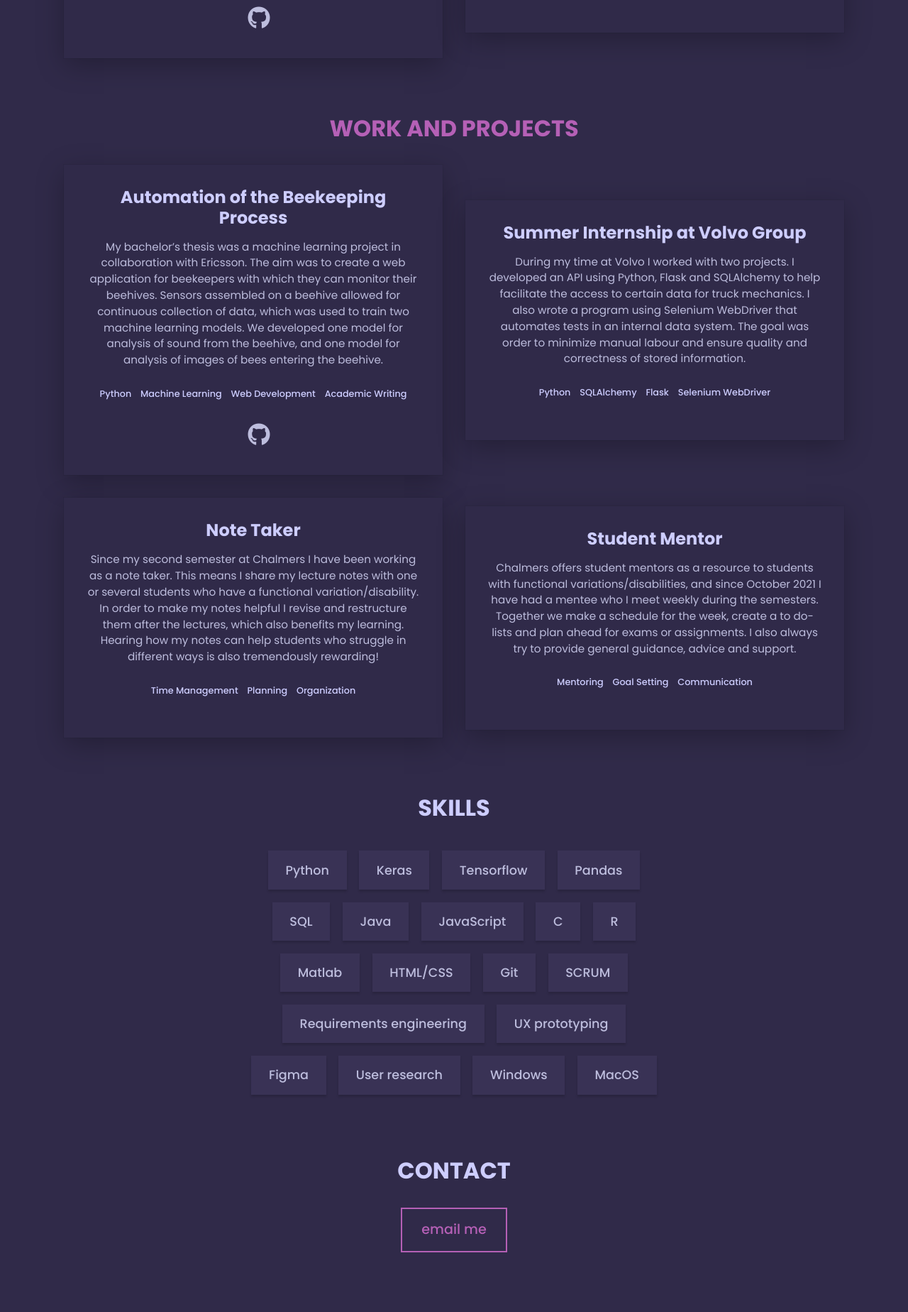
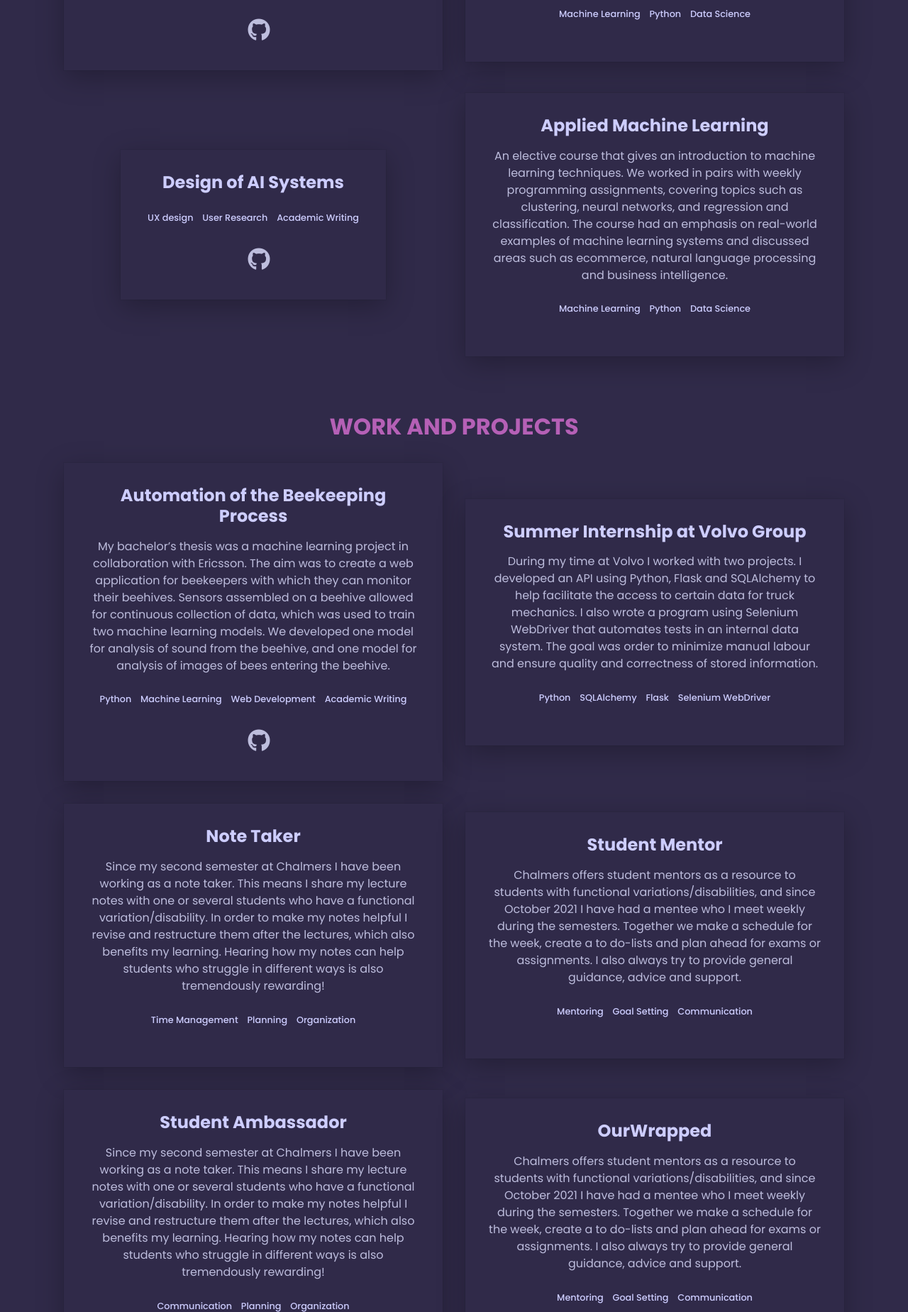
Before and after one commit to lisaelsi/Portfolio, a plain HTML site: page index.html in a window 1280 px wide. Shown: the part 1749-3597 px from the top of the page at 71% size. Drawn offline with Linux system fonts and the light colour scheme.

Commit message:
added applied machine learning

```diff
--- a/index.html
+++ b/index.html
@@ -123,7 +123,7 @@
           </p>
           <ul class="project__stack">
             <li class="project__stack-item">Team Work</li>
-            <li class="project__stack-item">Machine Learning</li>
+            <li class="project__stack-item">Data Science</li>
             <li class="project__stack-item">Python</li>
           </ul>
         </div>
@@ -164,18 +164,57 @@
           <h3>
             <a href="https://student.portal.chalmers.se/en/chalmersstudies/programme-information/Pages/SearchProgram.aspx?course_id=29985&parsergrp=2"
               target="_blank" rel="noopener noreferrer">
-              Introduction to Data Science and AI </a>
+              Applied Machine Learning </a>
           </h3>
           <p class="project__description">
-            A course that covers the fundamentals of data science and AI.
-            We worked in pairs with weekly modules focused on different topics such as
-            reinforcement learning, neural networks and Bayes classifiers. Several Python
-            libraries such as scikit-learn, Tensorflow and Keras were used in the assignment.
+            An elective course that gives an introduction to machine learning techniques. We worked in pairs with weekly programming
+             assignments, covering topics such as clustering, neural networks, and regression and classification. The course had an
+             emphasis on real-world examples of machine learning systems and discussed areas such as ecommerce, natural language
+             processing and business intelligence.
           </p>
           <ul class="project__stack">
-            <li class="project__stack-item">Team Work</li>
             <li class="project__stack-item">Machine Learning</li>
             <li class="project__stack-item">Python</li>
+            <li class="project__stack-item">Data Science</li>
+          </ul>
+        </div>
+      </div>
+      <div class="projects__grid">
+        <div class="project">
+          <h3> <a
+              href="https://student.portal.chalmers.se/en/chalmersstudies/courseinformation/Pages/SearchCourse.aspx?course_id=30111&parsergrp=3"
+              target="_blank" rel="noopener noreferrer">
+             Design of AI Systems </a></h3>
+          <p class="project__description">
+
+          </p>
+          <ul class="project__stack">
+            <li class="project__stack-item">UX design</li>
+            <li class="project__stack-item">User Research</li>
+            <li class="project__stack-item">Academic Writing</li>
+          </ul>
+          <a href="https://github.com/lisaelsi/Pedal-Plan-DAT420" aria-label="source code" class="link link--icon">
+            <i aria-hidden="true" class="fab fa-github"></i>
+          </a>
+
+        </div>
+
+        <div class="project">
+          <h3>
+            <a href="https://student.portal.chalmers.se/en/chalmersstudies/programme-information/Pages/SearchProgram.aspx?course_id=29985&parsergrp=2"
+              target="_blank" rel="noopener noreferrer">
+              Applied Machine Learning </a>
+          </h3>
+          <p class="project__description">
+            An elective course that gives an introduction to machine learning techniques. We worked in pairs with weekly programming
+             assignments, covering topics such as clustering, neural networks, and regression and classification. The course had an
+             emphasis on real-world examples of machine learning systems and discussed areas such as ecommerce, natural language
+             processing and business intelligence.
+          </p>
+          <ul class="project__stack">
+            <li class="project__stack-item">Machine Learning</li>
+            <li class="project__stack-item">Python</li>
+            <li class="project__stack-item">Data Science</li>
           </ul>
         </div>
       </div>
@@ -267,8 +306,44 @@
             <li class="project__stack-item">Communication</li>
           </ul>
         </div>
+      </div>
 
+      <div class="projects__grid">
+        <div class="project">
+          <h3>
+            Student Ambassador</a></h3>
+          <p class="project__description">
+            Since my second semester at Chalmers I have been working as a note taker. This means I share my lecture
+            notes
+            with one or several students who have a functional variation/disability. In order to make my notes helpful I
+            revise and restructure them after the lectures, which also benefits my learning. Hearing how my notes can
+            help
+            students who struggle in different ways is also tremendously rewarding!
+          </p>
+          <ul class="project__stack">
+            <li class="project__stack-item">Communication</li>
+            <li class="project__stack-item">Planning</li>
+            <li class="project__stack-item">Organization</li>
+          </ul>
+        </div>
+
+        <div class="project">
+          <h3>
+            OurWrapped</a></h3>
+          <p class="project__description">
+            Chalmers offers student mentors as a resource to students with functional variations/disabilities,
+            and since October 2021 I have had a mentee who I meet weekly during the semesters. Together we make
+            a schedule for the week, create a to do-lists and plan ahead for exams or assignments. I also always
+            try to provide general guidance, advice and support.
+          </p>
+          <ul class="project__stack">
+            <li class="project__stack-item">Mentoring</li>
+            <li class="project__stack-item">Goal Setting</li>
+            <li class="project__stack-item">Communication</li>
+          </ul>
+        </div>
       </div>
+
       </div>
 
 
@@ -291,6 +366,7 @@
         <li class="skills__list-item btn btn--plain">SQL</li>
         <li class="skills__list-item btn btn--plain">Java</li>
         <li class="skills__list-item btn btn--plain">JavaScript</li>
+        <li class="skills__list-item btn btn--plain">Flask</li>
         <li class="skills__list-item btn btn--plain">C</li>
         <li class="skills__list-item btn btn--plain">R</li>
         <li class="skills__list-item btn btn--plain">Matlab</li>
@@ -317,7 +393,7 @@
 
   <footer class="footer">
     <a href="https://github.com/rajshekhar26/cleanfolio-minimal" class="link footer__link">
-      Template by Raj Shekhar
+     Based on a template by Raj Shekhar
     </a>
   </footer>
 
--- a/styles.css
+++ b/styles.css
@@ -293,7 +293,7 @@
   }
 
   .projects__grid {
-    max-width: 1200px;
+    max-width: 1400px;
     margin: 2em auto;
     display: grid;
     grid-template-columns: repeat(auto-fit, minmax(18em, 1fr));
@@ -314,7 +314,7 @@
 
   .project__description {
     margin-top: 1em;
-    font-size: 0.95rem;
+    font-size: 1rem;
 
   }
 
```
